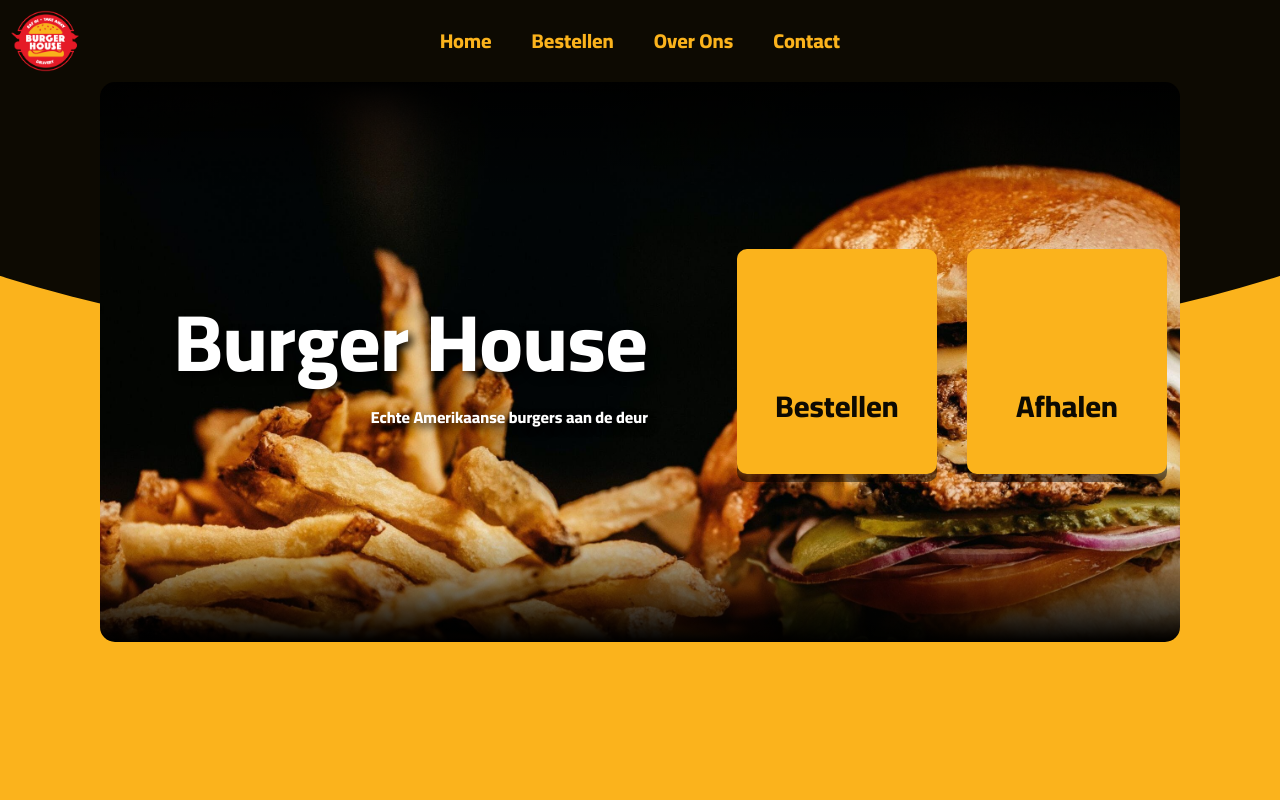
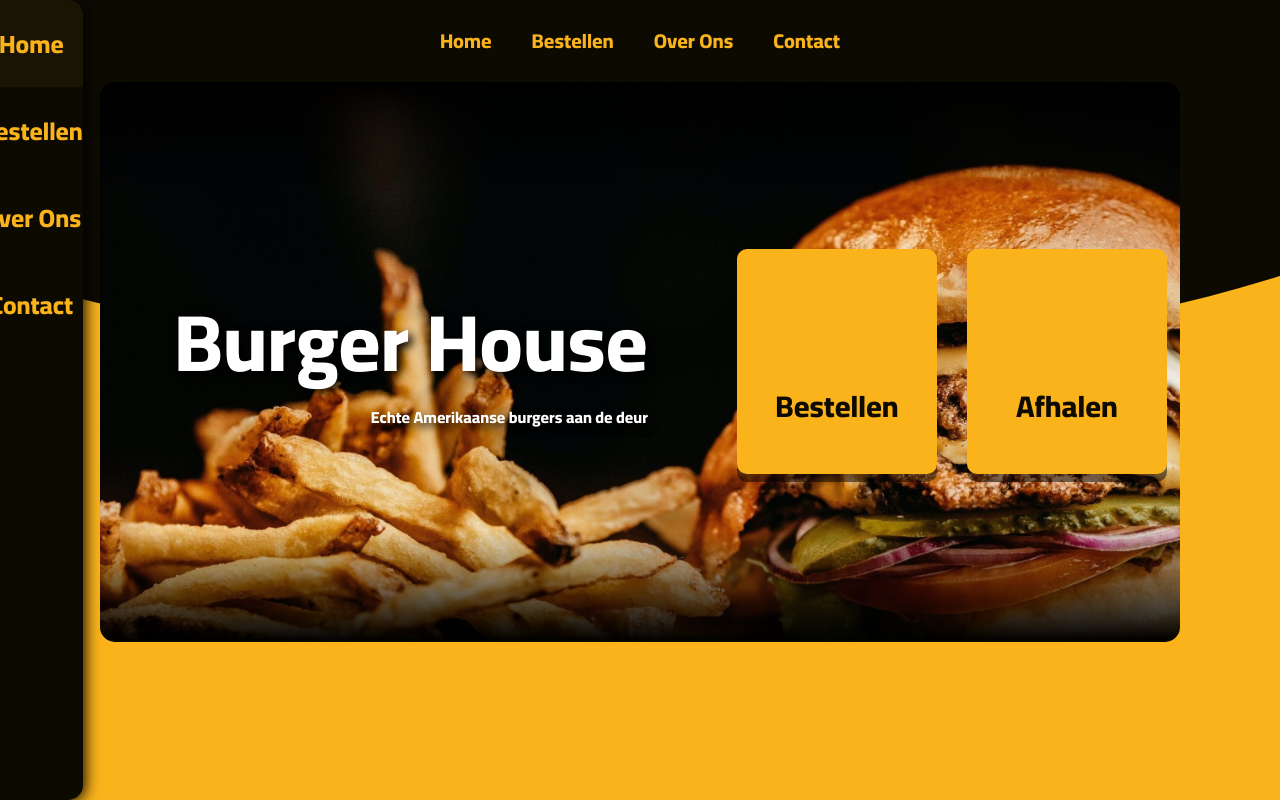
Before and after one commit to benjaminaarsen/webdesign-eindopdracht, a Vue app: page / in a window 1280 px wide. Built offline with nearby package versions, Linux system fonts and the light colour scheme; some icons are missing.

Commit message:
side bar toggler (not working)

```diff
--- a/src/App.vue
+++ b/src/App.vue
@@ -1,5 +1,5 @@
 <template>
-  <!-- <SideBar /> -->
+  <SideBar/>
   <Menu />
   <router-view/>
 </template>
--- a/src/components/HeroImage.vue
+++ b/src/components/HeroImage.vue
@@ -37,6 +37,7 @@
         align-items: center;
         justify-content: space-evenly;
         flex-direction: row;
+        z-index: -1;
     }
     .cards {
         width: 30vw;
--- a/src/components/Menu.vue
+++ b/src/components/Menu.vue
@@ -3,10 +3,8 @@
         <div class="logo">
             <img class="logoimg" src="../assets/logo.png">
         </div>
-        <div class="menu-button">
+        <div class="menu-button" @click="toggleSideBar">
             <Icon icon="bx:bx-menu" width="30"/>
-        </div>
-        <div class="sidebar-button">
         </div>
         <div class="headermenu">
             <div class="buttons">
@@ -34,8 +32,23 @@
 
 export default {
     name: "Menu",
+    sidebarToggled: false,
     components: {
         Icon
+    },
+    provide: {
+        width: "0px"
+    },
+    methods: {
+        toggleSideBar() {
+            sidebarToggled = !sidebarToggled;
+            if (sidebarToggled) {
+                this.width = "45vw";
+            }
+            else {
+                this.width = "0px";
+            }
+        }
     }
 }
 </script>
@@ -118,6 +131,7 @@
         height: 100%;
         visibility: visible;
         margin: 15px 20px;
+        z-index: 0;
         color: var(--secondary-color);
 
     }
--- a/src/components/SideBar.vue
+++ b/src/components/SideBar.vue
@@ -1,15 +1,15 @@
 <template>
-    <div class="container">
-         <router-link to="/" class="button">
+    <div class="container" :style="cssProps">
+         <router-link style="text-decoration: none" to="/" class="button">
             <p>Home</p>
         </router-link>
-        <router-link to="/bestellen" class="button">
+        <router-link style="text-decoration: none" to="/bestellen" class="button">
             <p>Bestellen</p>
         </router-link>
-        <router-link to="/over-ons" class="button">
+        <router-link style="text-decoration: none" to="/over-ons" class="button">
             <p>Over Ons</p>
         </router-link>
-        <router-link to="/contact" class="button">
+        <router-link style="text-decoration: none" to="/contact" class="button">
             <p>Contact</p>
         </router-link>
     </div>
@@ -18,17 +18,39 @@
 
 <script>
 export default {
-    name: "SideBar"
+    name: "SideBar",
+    inject: ["width"],
+    computed: {
+        cssProps() {
+            return {
+                '--container-width':  this.width
+            }
+        }
+    }
 }
 </script>
 
 <style lang="scss" scoped>
     .container {
-        width: 20vw;
+        width: var(--container-width);
+        z-index: 1;
         position: absolute;
         height: 100%;
         overflow: auto;
         margin: 0;
         padding: 0;
+        background-color: var(--primary-color);
+        box-shadow: black 2px 2px 15px;
+        border-radius: 15px;
+        margin-left: -20px;
     }
+        p {
+            color: var(--secondary-color);
+            font-size: 25px;
+            padding: 20px 0px;
+            margin: 0;
+        }
+        p:hover {
+            background-color: var(--primary-color-shade)
+        }
 </style>
```
